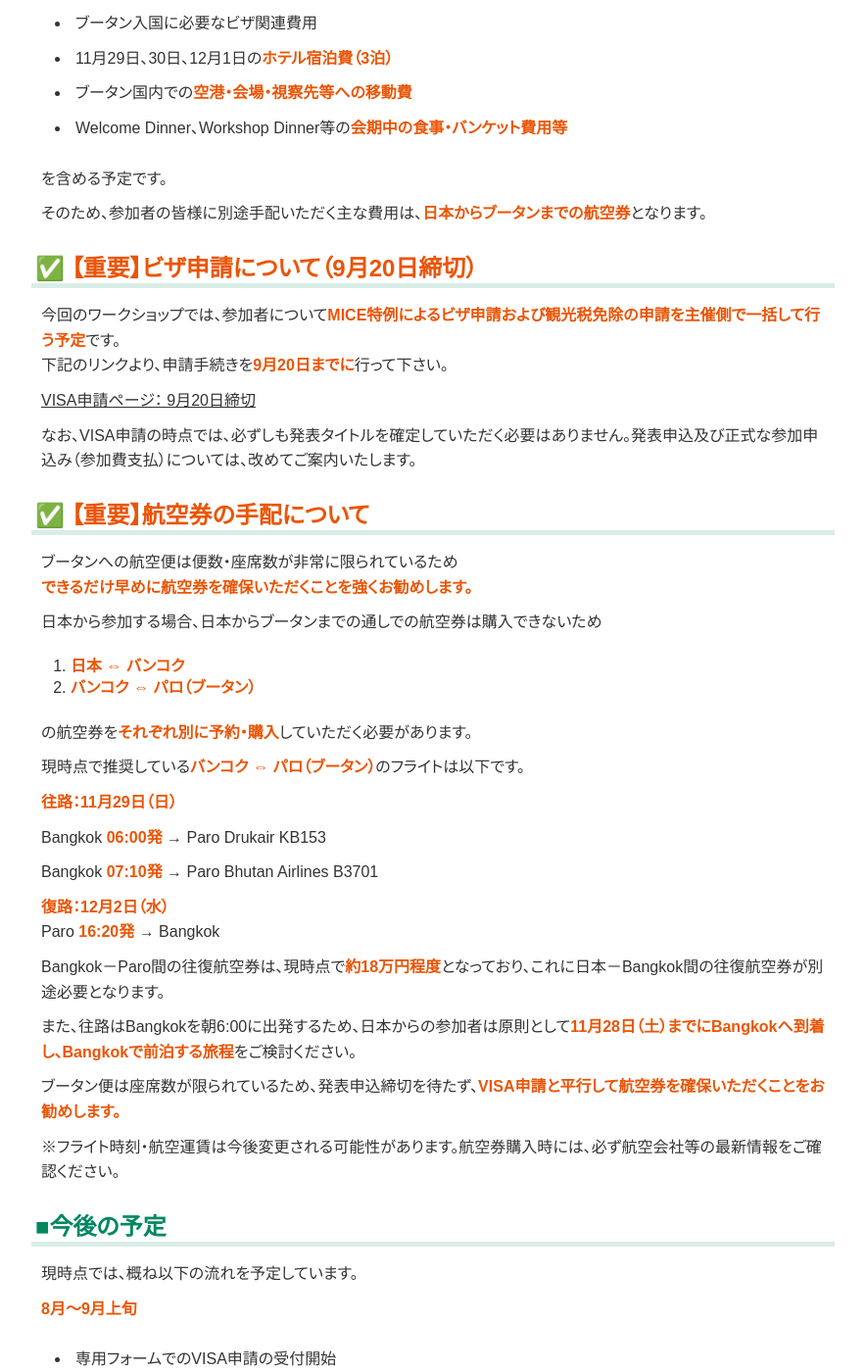
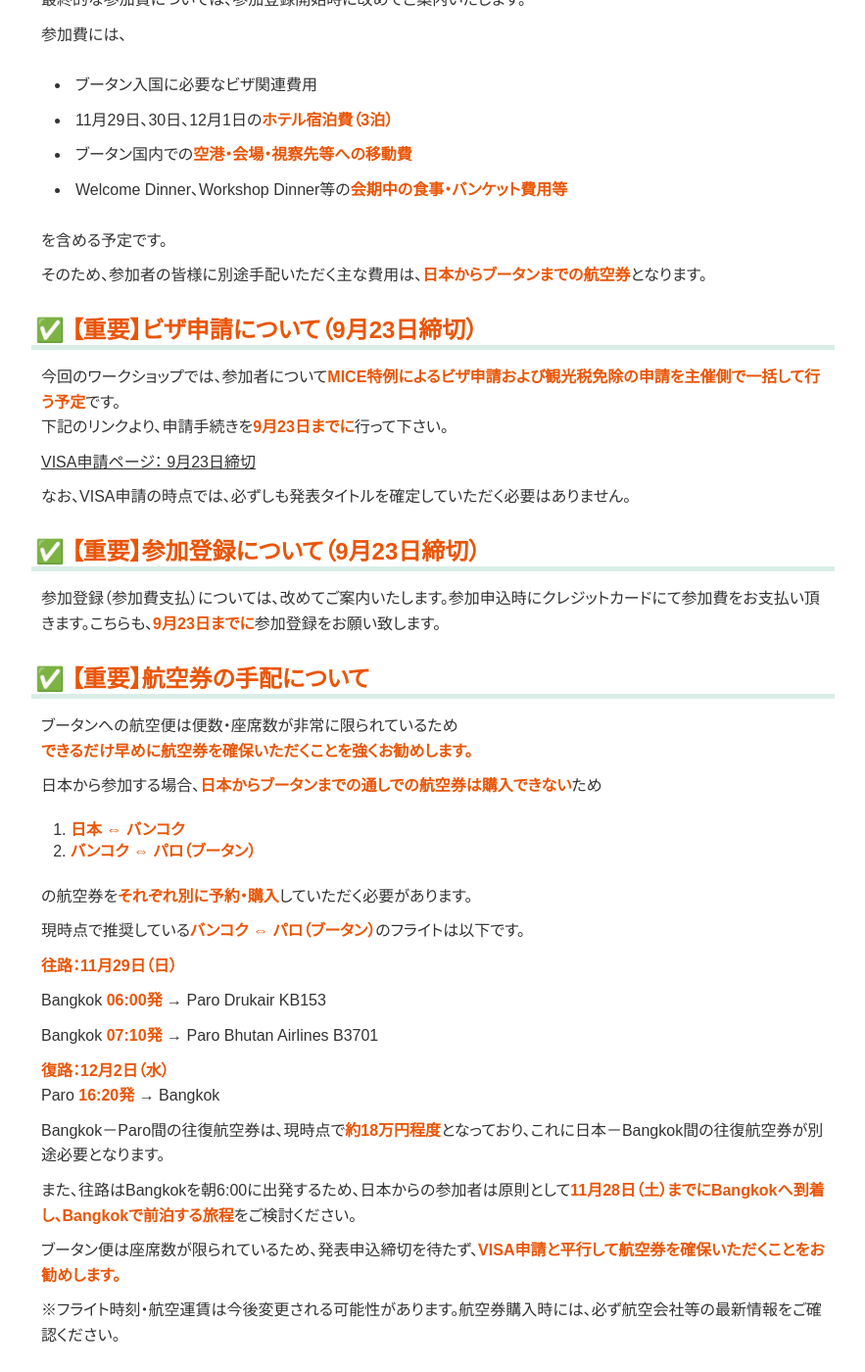
Before and after one commit to IEICE-SeMI/ieice-semi.github.io, a Jekyll site: the page built from docs/_posts/2026-11-29-conf.md, in a window 1280 px wide and 1400 px high, scrolled down 2814 px. Shown: the whole window at 98% size, without its empty margins (198-1081 px from the left). Built offline with Jekyll 4.4.1, drawn with Linux system fonts in a browser that asks for light colours; some of the changed text lies outside the part shown.

Commit message:
2026年SeMI海外２種研究会の情報を一部修正

```diff
--- a/docs/_posts/2026-11-29-conf.md
+++ b/docs/_posts/2026-11-29-conf.md
@@ -103,19 +103,22 @@ Paroより帰国
 
 そのため、参加者の皆様に別途手配いただく主な費用は、**日本からブータンまでの航空券**となります。
 
-## ✅  **【重要】ビザ申請について（9月20日締切）**
+## ✅  **【重要】ビザ申請について（9月23日締切）**
 今回のワークショップでは、参加者について**MICE特例によるビザ申請および観光税免除の申請を主催側で一括して行う予定**です。
-下記のリンクより、申請手続きを**9月20日までに**行って下さい。
+下記のリンクより、申請手続きを**9月23日までに**行って下さい。
 
-[VISA申請ページ： 9月20日締切](https://internet-of-realities.org/bhutan2026/registration.html#registration-form)
+[VISA申請ページ： 9月23日締切](https://internet-of-realities.org/bhutan2026/registration.html#registration-form)
 
-なお、VISA申請の時点では、必ずしも発表タイトルを確定していただく必要はありません。発表申込及び正式な参加申込み（参加費支払）については、改めてご案内いたします。
+なお、VISA申請の時点では、必ずしも発表タイトルを確定していただく必要はありません。
+
+## ✅  **【重要】参加登録について（9月23日締切）**
+参加登録（参加費支払）については、改めてご案内いたします。参加申込時にクレジットカードにて参加費をお支払い頂きます。こちらも、**9月23日までに**参加登録をお願い致します。
 
 ##  ✅  **【重要】航空券の手配について**
 ブータンへの航空便は便数・座席数が非常に限られているため
 **できるだけ早めに航空券を確保いただくことを強くお勧めします。**
 
-日本から参加する場合、日本からブータンまでの通しでの航空券は購入できないため
+日本から参加する場合、**日本からブータンまでの通しでの航空券は購入できない**ため
 
 1. **日本 ⇔ バンコク**
 2. **バンコク ⇔ パロ（ブータン）**
@@ -146,26 +149,29 @@ Bangkok－Paro間の往復航空券は、現時点で**約18万円程度**とな
 
 現時点では、概ね以下の流れを予定しています。
 
-**8月～9月上旬**
+**8月～9月23日**
 * 専用フォームでのVISA申請の受付開始
 * 参加者各自で航空券を確保
+* 参加登録受付
+* 発表申込受付
 
-**9月20日**
+**9月23日**
 **専用フォームでのVISA申請締切**
 * パスポート情報等の提出
 * 参加予定者の確定
+**参加登録受付締切**
+* 正式発表申込、参加登録（参加費の支払（Payvent））
 
-**9月25日以降**
+**9月23日以降**
 
 * MICE特例ビザ・観光税免除等の一括申請
 
-**その後**
+** 10月末頃 **
+* 発表申込締切
 
-* 正式発表申込、参加登録（参加費の支払（Payvent））
 
-※正式な発表申込および参加登録については、改めてご案内いたします。
 
-今回は、通常の国内研究会とは異なり、ビザ等の一括申請や航空便の確保の都合から、**発表の申込／参加申込よりも先にVISA申請する必要があります。**
+今回は、通常の国内研究会とは異なり、ビザ等の一括申請や航空便の確保の都合から、**発表申込よりも先に参加登録・VISA申請する必要があります。**
 
 参加を検討されている皆様には少し早めのご判断をお願いすることとなりますが、ブータンという非常にユニークな環境で、日本・ブータン双方の研究者・有識者とともに、AI・ICT技術と持続可能な社会の将来像について議論できる貴重な機会にしたいと考えております。
 
```
Also changed, not shown: other parts of docs/_posts/2026-11-29-conf.md (+4 -4 lines).
